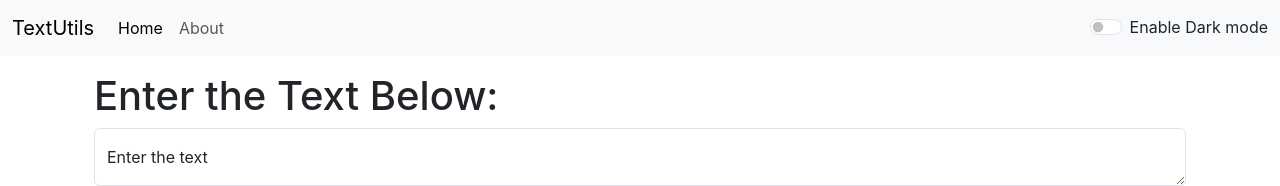
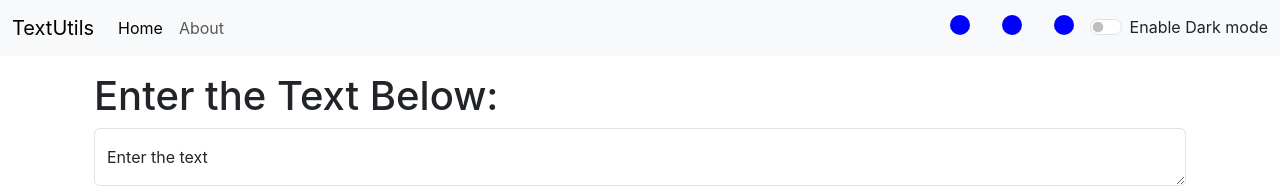
Before and after one commit to Anmolashish/Text-utils, a React (Create React App) app: page / in a window 1280 px wide. Shown: the top 186 px of the page. Built offline with nearby package versions, Linux system fonts and the light colour scheme.

Commit message:
Added more themes options

```diff
--- a/src/App.js
+++ b/src/App.js
@@ -32,6 +32,22 @@ function App() {
     }, 1500);
   };
 
+  const theme1 = () => {
+    setMode("primary");
+    document.body.style.backgroundColor = "blue";
+    showAlert("The theme is applied", "success");
+  };
+  const theme2 = () => {
+    setMode("success");
+    document.body.style.backgroundColor = "green";
+    showAlert("The theme is applied", "success");
+  };
+  const theme3 = () => {
+    setMode("danger");
+    document.body.style.backgroundColor = "red";
+    showAlert("The theme is applied", "success");
+  };
+
   return (
     <>
       <Navbar
@@ -39,6 +55,9 @@ function App() {
         mode={mode}
         toggleMode={toggleMode}
         showAlert={showAlert}
+        theme1={theme1}
+        theme2={theme2}
+        theme3={theme3}
       />
       <Alert alert={alert} />
       <div className="container">
--- a/src/components/Alert.js
+++ b/src/components/Alert.js
@@ -4,7 +4,7 @@ export default function Alert(props) {
   return (
     props.alert && (
       <div
-        class={`alert alert-${props.alert.type} alert-dismissible fade show`}
+        className={`alert alert-${props.alert.type} alert-dismissible fade show`}
         role="alert"
       >
         <strong>{props.alert.type.toUpperCase()}</strong> {props.alert.message}
--- a/src/components/Navbar.js
+++ b/src/components/Navbar.js
@@ -35,6 +35,37 @@ export default function Navbar(props) {
           </ul>
           <form className="d-flex" role="search">
             <div
+              className="Theme mx-3"
+              style={{
+                backgroundColor: "blue",
+                width: "20px",
+                height: "20px",
+                borderRadius: "20px",
+              }}
+              onClick={props.theme1}
+            ></div>
+            <div
+              className="Theme mx-3"
+              style={{
+                backgroundColor: "blue",
+                width: "20px",
+                height: "20px",
+                borderRadius: "20px",
+              }}
+              onClick={props.theme2}
+            ></div>
+            <div
+              className="Theme mx-3"
+              style={{
+                backgroundColor: "blue",
+                width: "20px",
+                height: "20px",
+                borderRadius: "20px",
+              }}
+              onClick={props.theme3}
+            ></div>
+
+            <div
               className={`form-check form-switch text-${
                 props.mode === "light" ? "dark" : "light"
               }`}
```
